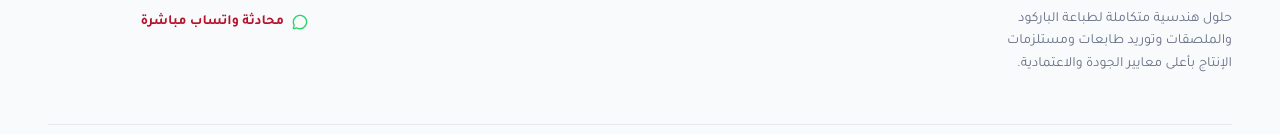
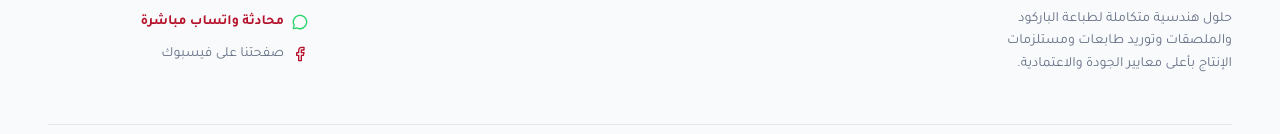
Before and after one commit to Hnafy/EGICO, a React (Vite) app: page / in a window 1280 px wide. Shown: the part 1836-1970 px from the top of the page. Built offline with nearby package versions, Linux system fonts and the light colour scheme.

Commit message:
add facebook link

```diff
--- a/src/components/Footer.jsx
+++ b/src/components/Footer.jsx
@@ -6,6 +6,7 @@ import {
   ShieldCheck,
   Clock,
   MessageCircle,
+  Facebook,
 } from "lucide-react";
 import { useTranslation } from "react-i18next";
 import Logo from "./Logo";
@@ -157,6 +158,17 @@ export default function Footer({ settings = {}, onNavigate }) {
                   {t("footer.directWhatsApp")}
                 </a>
               </li>
+              <li className="flex items-center gap-2">
+                <Facebook className="w-4 h-4 text-[#B5122B] flex-shrink-0" />
+                <a
+                  href="https://www.facebook.com/share/1evZK6y9pM/?mibextid=wwXIfr"
+                  target="_blank"
+                  rel="noopener noreferrer"
+                  className="hover:text-[#B5122B]"
+                >
+                  {t("footer.facebookPage")}
+                </a>
+              </li>
             </ul>
           </div>
         </div>
--- a/src/i18n/ar.json
+++ b/src/i18n/ar.json
@@ -142,6 +142,7 @@
     "technicalSupport": "الدعم الفني والصيانة",
     "contactUs": "تواصل معنا",
     "directWhatsApp": "محادثة واتساب مباشرة",
+    "facebookPage": "صفحتنا على فيسبوك",
     "copyright": "جميع الحقوق محفوظة.",
     "certified": "معتمدون رسمياً"
   },
--- a/src/i18n/en.json
+++ b/src/i18n/en.json
@@ -142,6 +142,7 @@
     "technicalSupport": "Technical Support & Maintenance",
     "contactUs": "Contact Us",
     "directWhatsApp": "Direct WhatsApp Chat",
+    "facebookPage": "Our Facebook Page",
     "copyright": "All Rights Reserved.",
     "certified": "Officially Certified"
   },
```
